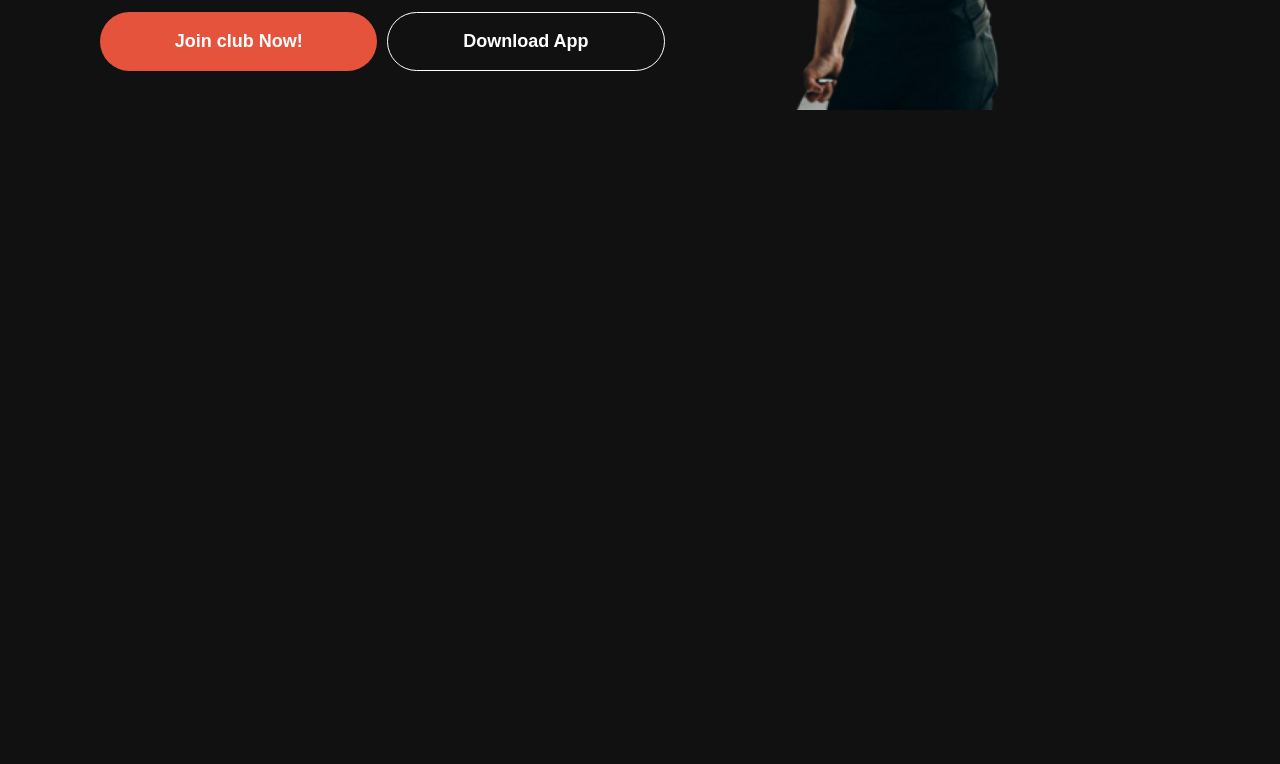
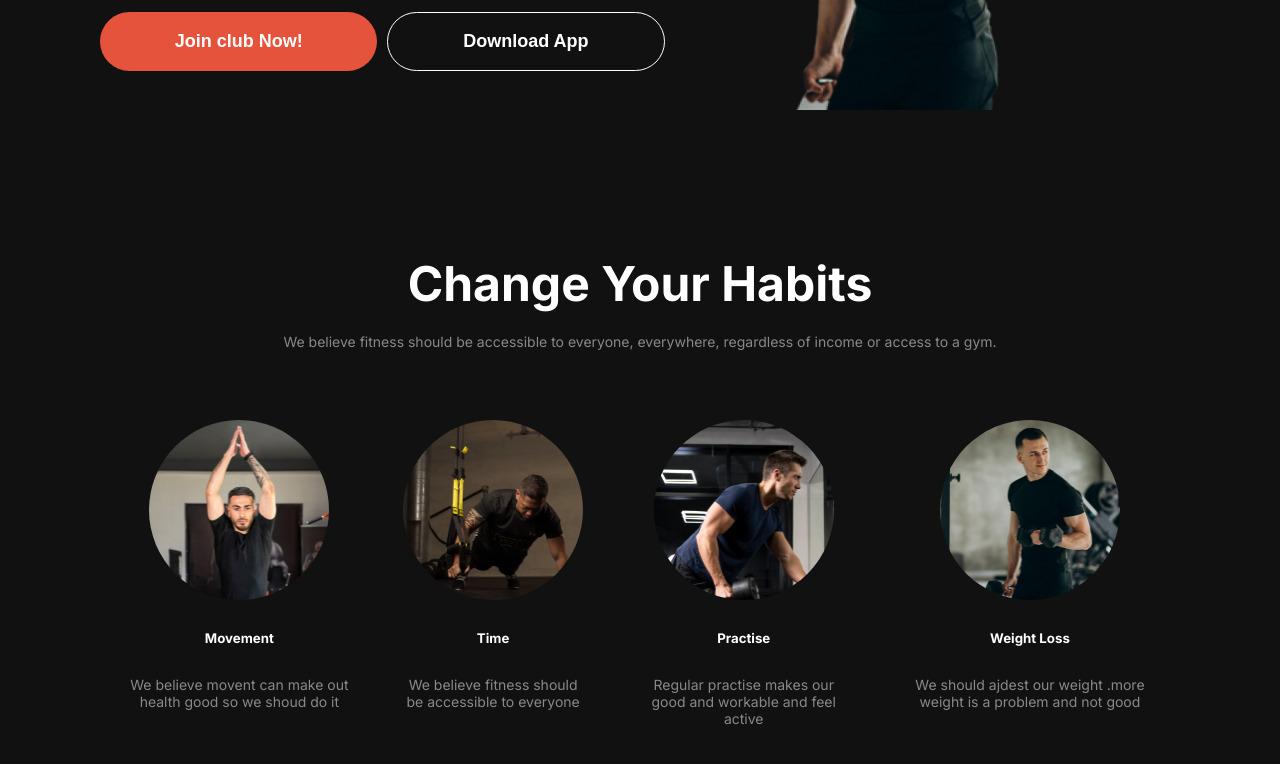
Before and after one commit to rifat-54/assignment-2, a plain HTML site: page index.html in a window 1280 px wide. Shown: the part 534-1298 px from the top of the page. Before the commit the page ends 800 px from the top, so only its background shows below. Drawn offline with Linux system fonts and the light colour scheme.

Commit message:
added change habit section

```diff
--- a/index.html
+++ b/index.html
@@ -52,6 +52,34 @@
                 </div>
             </div>
         </section>
+        <!-- change habit -->
+
+        <section class="change-habit">
+            <h1 class="habit-title">Change Your Habits</h1>
+            <p class="habit-description">We believe fitness should be accessible to everyone, everywhere, regardless of income or access to a gym.</p>
+            <div class="habit-card">
+                <div class="image-container">
+                    <img src="images/image 2.png" alt="">
+                    <h5 class="card-title">Movement</h5>
+                    <p class="card-description">We believe movent can make out health good so we shoud do it</p>
+                </div>
+                <div class="image-container">
+                    <img src="images/image 3.png" alt="">
+                    <h5 class="card-title">Time</h5>
+                    <p class="card-description">We believe fitness should be accessible to everyone</p>
+                </div>
+                <div class="image-container">
+                    <img src="images/image 4.png" alt="">
+                    <h5 class="card-title">Practise</h5>
+                    <p class="card-description">Regular practise makes our good and workable and feel active</p>
+                </div>
+                <div class="image-container">
+                    <img src="images/image 5.png" alt="">
+                    <h5 class="card-title">Weight Loss</h5>
+                    <p class="card-description">We should ajdest our weight .more weight is a problem and not good</p>
+                </div>
+            </div>
+        </section>
     </main>
     <footer>
 
--- a/style/style.css
+++ b/style/style.css
@@ -170,7 +170,7 @@ header{
     justify-content: space-between;
     /* align-items: center; */
     margin: 40px 100px;
-    gap: 30px;
+    gap: 45px;
     background: linear-gradient(180.00deg, rgb(17, 17, 17),rgba(119, 119, 119, 0) 100%);
 }
 .banner-title{
@@ -197,9 +197,71 @@ header{
 .common-btn{
     width: 47%;
 }
+/* change habit */
+
+.change-habit{
+    margin: 140px 100px;
+    text-align: center;
+}
+.habit-card{
+    display: flex;
+    margin: 70px auto;
+}
+
+.habit-title{
+    font-size: 48px;
+    margin: 20px auto;
+}
+
+.habit-description,.card-description{
+    font-size: 14px;
+    color: rgba(255, 255, 255, 0.5);
+}
+.card-description{
+    width: 80%;
+    /* text-align: center; */
+}
+.image-container{
+    display: flex;
+    flex-direction: column;
+    /* justify-content: center; */
+    align-items: center;
+}
+.image-container img{
+    width: 180px;
+    height: 180px;
+    border-radius: 50%;
+}
+
+.card-title{
+    margin: 30px auto;
+    text-align: center;
+}
+
+
+
+
+
 /* responsive */
 /* mobile device */
 @media screen and (max-width:576px) {
+    .habit-card{
+        flex-direction: column;
+    }
+    .change-habit{
+        margin: 140px 10px;
+    }
+    .image-container{
+        margin-top: 50px;
+    }
+    .card-description{
+        width: 68%;
+
+    }
+    .habit-description{
+        width: 80%;
+        margin: 0 auto;
+    }
     .common-btn{
         font-size: 18px;
         padding: 12px 5px;
@@ -248,6 +310,20 @@ header{
 
 /* teblet device */
 @media screen and (min-width:577px) and (max-width:992px) {
+    .habit-card{
+        display: grid;
+        grid-template-columns: repeat(2,1fr);
+        gap: 42px;
+    }
+    .banner-image {
+        margin-right: 0px;
+        margin-left: 40px;
+    }
+    .banner{
+        flex-direction: column;
+        margin: 40px 15px;
+        align-items: center;
+    }
     header{
         margin: 36px 24px;
     }
```
